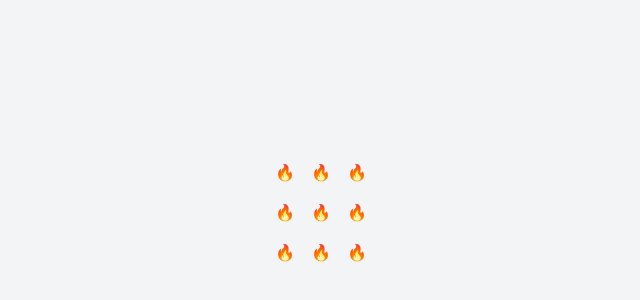
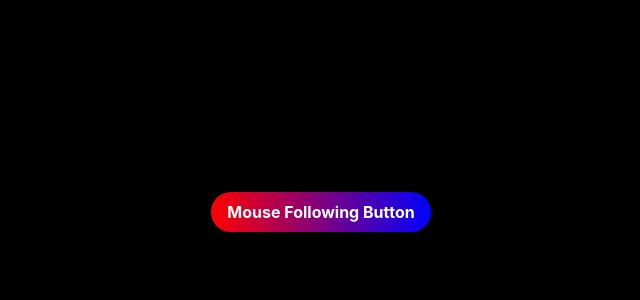
Before and after one commit to M4yankChoudhary/tailwind-tutorial, a React (Create React App) app: page / in a window 1280 px wide. Shown: the part 188-488 px from the top of the page, without its empty margins (319-959 px from the left). Built offline with nearby package versions, Linux system fonts and the light colour scheme.

Commit message:
feat: Mouse following button

```diff
--- a/src/App.js
+++ b/src/App.js
@@ -1,25 +1,54 @@
+import { useState } from 'react';
 import './App.css';
+import { useEffect } from 'react';
 
 function App() {
-  return (
-    <div className='
-    bg-gray-100
-    h-screen
-    grid
-    place-items-center'>
-      <div className='grid grid-cols-3 gap-4'>
-        <div>🔥</div>
-        <div>🔥</div>
-        <div>🔥</div>
-        <div>🔥</div>
-        <div>🔥</div>
-        <div>🔥</div>
-        <div>🔥</div>
-        <div>🔥</div>
-        <div>🔥</div>
-      </div>
-    </div>
-  );
+  const [gradientStyle, setGradientStyle]
+  = useState({
+    background:
+    'linear-gradient(to right, #ff0000, #0000ff)',
+  });
+
+  useEffect(() => {
+    const handleMouseMove = (e) => {
+      const mouseX = e.pageX;
+      const windowWidth = window.innerWidth;
+      const percentageX = (mouseX / windowWidth) * 100;
+      const gradient =
+      `linear-gradient(to right,
+      #ff0000 ${percentageX}%,
+      #0000ff)`;
+      setGradientStyle({ background: gradient });
+    };
+    window.addEventListener('mousemove',
+    handleMouseMove);
+
+    return () => {
+      window.removeEventListener('mousemove',
+      handleMouseMove);
+    };
+  }, []);
+
+  return <div className="
+  bg-black
+  h-screen
+  flex
+  items-center
+  justify-center">
+    <button
+    style={gradientStyle}
+    className='bg-transparent
+    hover:bg-transparent
+    text-white
+    font-bold
+    py-2 px-4
+    rounded-full
+    shadow-md
+    transition
+    duration-300
+    ease-in-out'>Mouse Following Button</button>
+  </div>
+
 }
 
 export default App;
```
